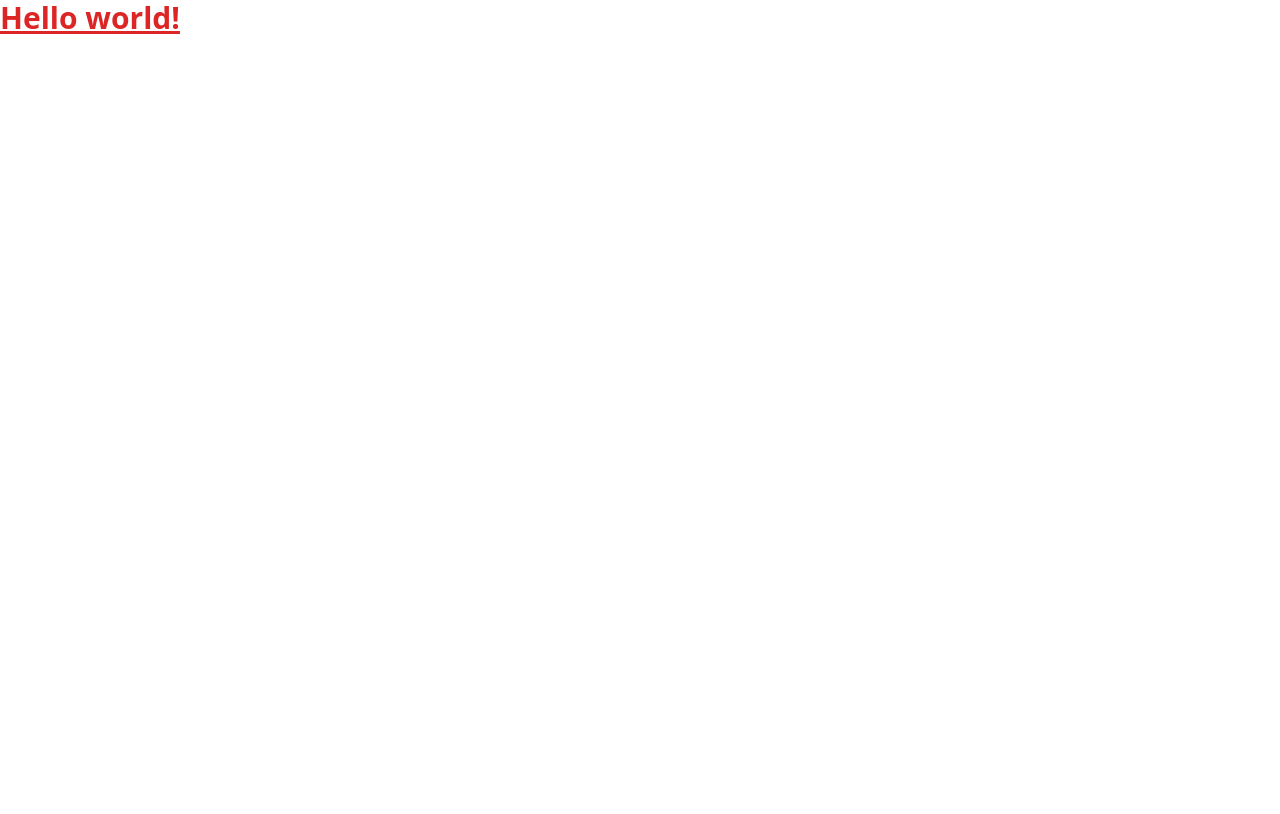
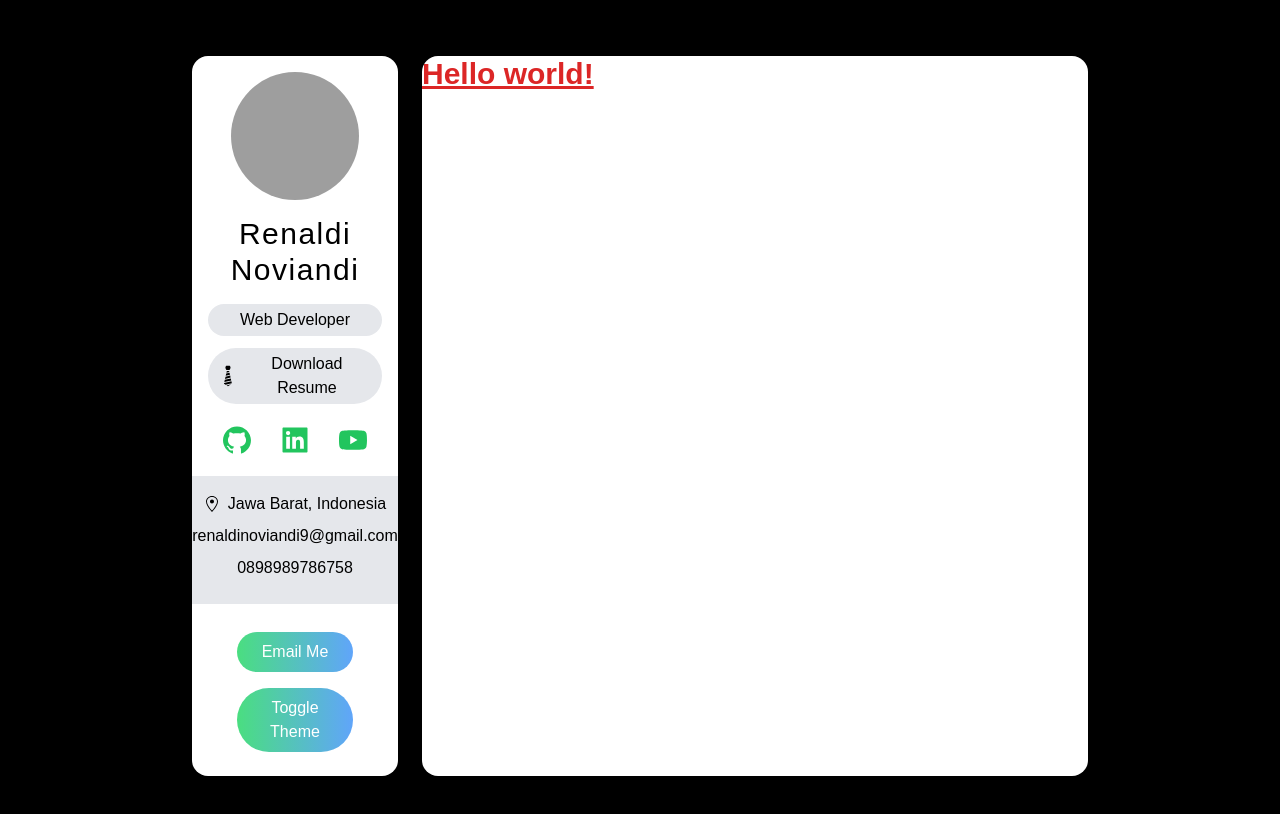
Before and after one commit to renaldin/portfolio-next-tsx, a Next.js app: page / in a window 1280 px wide. Shown: the top 814 px of the page. Built offline with nearby package versions, Linux system fonts and the light colour scheme; grey boxes are pictures that could not be loaded.

Commit message:
update sidebar

```diff
--- /dev/null
+++ b/components/Sidebar.tsx
@@ -0,0 +1,46 @@
+import { AiFillGithub, AiFillLinkedin, AiFillYoutube } from 'react-icons/ai'
+import { GoLocation } from 'react-icons/go'
+import { GiTie } from 'react-icons/gi'
+
+const Sidebar = () => {
+    return (
+        <div>
+            <img src="https://sumitdey.netlify.app/static/media/max.9d3a6d3e.jpg" className='w-32 h-32 rounded-full mx-auto' alt="Avatar" />
+            <h3 className='my-4 text-3xl font-medium tracking-wider'>
+                <span>Renaldi </span>
+                Noviandi
+            </h3>
+            <p className='px-2 py-1 my-3 bg-gray-200 rounded-full'>Web Developer</p>
+            <a className='px-2 py-1 my-3 bg-gray-200 rounded-full flex items-center justify-center' href='' download={'name'}>
+                <GiTie className='w-6 h-6' /> Download Resume
+            </a>
+            {/* Social Icon */}
+            <div className='flex justify-around my-5 text-green-500 w-9/12 md:w-full mx-auto'>
+                <a href="">
+                    <AiFillGithub className='w-8 h-8 cursor-pointer' />
+                </a>
+                <a href="">
+                    <AiFillLinkedin className='w-8 h-8 cursor-pointer' />
+                </a>
+                <a href="">
+                    <AiFillYoutube className='w-8 h-8 cursor-pointer' />
+                </a>
+            </div>
+
+            {/* Address */}
+            <div className='my-5 py-4 bg-gray-200' style={{ marginLeft: '-1rem', marginRight: '-1rem' }}>
+                <div className='flex items-center justify-center space-x-2'>
+                    <GoLocation />
+                    <span>Jawa Barat, Indonesia</span>
+                </div>
+                <p className='my-2'>renaldinoviandi9@gmail.com</p>
+                <p className='my-2'>0898989786758</p>
+            </div>
+            {/* Email Button */}
+            <button className='bg-gradient-to-r from-green-400 to-blue-400 w-8/12 rounded-full py-2 px-5 my-2 text-white'>Email Me</button>
+            <button className='bg-gradient-to-r from-green-400 to-blue-400 w-8/12 rounded-full py-2 px-5 my-2 text-white'>Toggle Theme</button>
+        </div>
+    )
+}
+
+export default Sidebar
--- a/package.json
+++ b/package.json
@@ -17,6 +17,7 @@
     "next": "13.0.6",
     "react": "18.2.0",
     "react-dom": "18.2.0",
+    "react-icons": "^4.7.1",
     "typescript": "4.9.4"
   },
   "devDependencies": {
--- a/pages/_app.tsx
+++ b/pages/_app.tsx
@@ -1,6 +1,15 @@
 import '../styles/globals.css'
 import type { AppProps } from 'next/app'
+import Sidebar from '../components/Sidebar'
 
 export default function App({ Component, pageProps }: AppProps) {
-  return <Component {...pageProps} />
+  return (<div className='grid grid-cols-12 gap-6 my-14 lg:px-48 px-5'>
+    <div className='col-span-12 p-4 text-center bg-white lg:col-span-3 rounded-2xl'>
+      <Sidebar />
+    </div>
+    <div className='col-span-12 bg-white lg:col-span-9 rounded-2xl'>
+      <Component {...pageProps} />
+    </div>
+  </div>
+  )
 }
--- a/styles/globals.css
+++ b/styles/globals.css
@@ -1,3 +1,8 @@
 @tailwind base;
 @tailwind components;
 @tailwind utilities;
+
+body {
+    background-color: black;
+    font-family: sans-serif;
+}
```
Also changed, not shown: styles/Home.module.css (deleted, +0 -129 lines), 1 other file (tests, documents, lock files or other folders).
